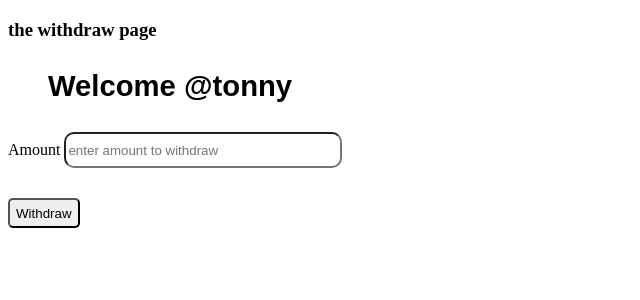
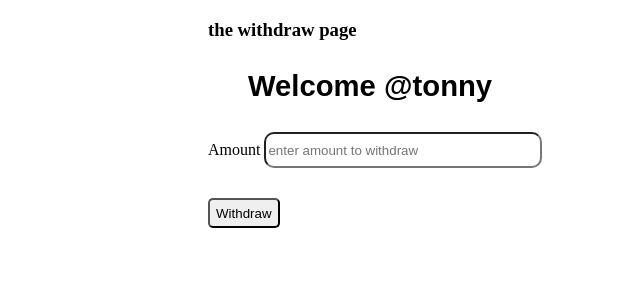
Before and after one commit to tonnymwanza/ATM, a Django app: page /withdraw in a window 1280 px wide. Shown: the top 300 px of the page, without its empty margins (0-640 px from the left). Run offline with Django 4.2, Linux system fonts and the light colour scheme; a user stored in the database is signed in.

Commit message:
recent commits

```diff
--- a/templates/withdraw.html
+++ b/templates/withdraw.html
@@ -4,7 +4,7 @@
         <title>the withdraw page</title>
     </head>
     <body>
-        <div>
+        <div style="margin-left: 200px;">
             <div>
                 <h3>the withdraw page</h3>
             </div>
```
